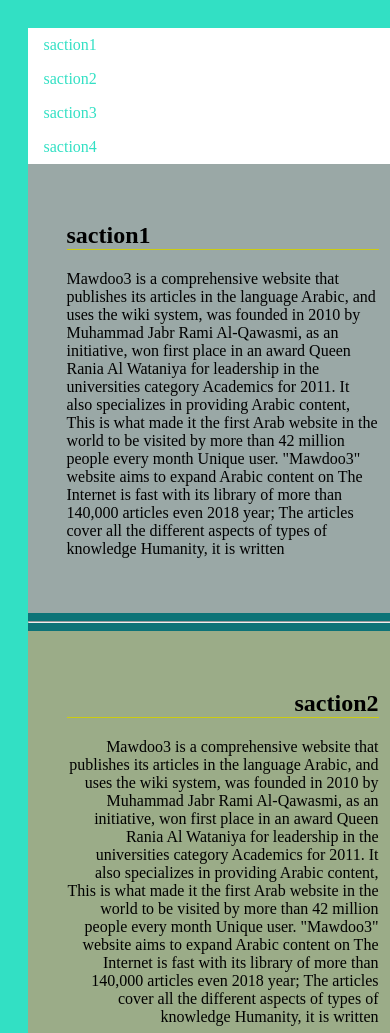
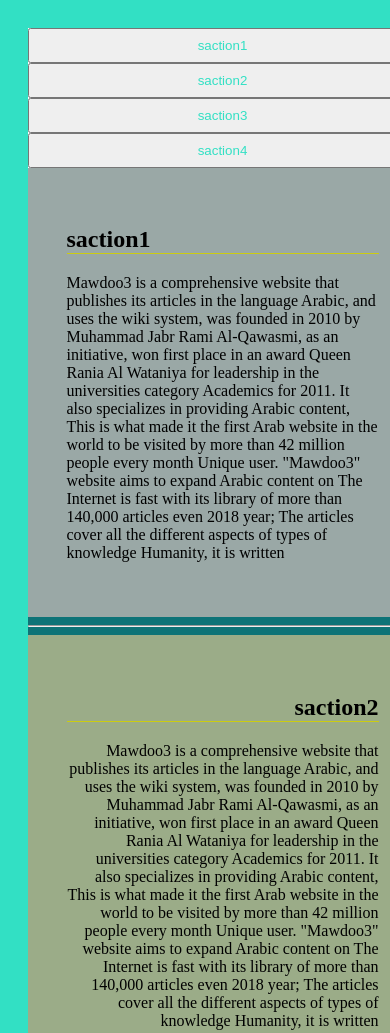
Before and after one commit to sultan-howaymel/Project-landing-page, a plain HTML site: page landing-page.html in a window 390 px wide. Shown: the top 1033 px of the page. Drawn offline with Linux system fonts and the light colour scheme.

Commit message:
finl-alll

```diff
--- a/app.js
+++ /dev/null
@@ -1 +0,0 @@
-const saction1 = document.getElementById("header");
--- a/styles.css
+++ b/css/styles.css
@@ -22,7 +22,7 @@ header li :hover {
   width: 120%;
   height: 150%;
 }
-header li a {
+header button {
   display: block;
   text-decoration: none;
   color: #32e0c4;
@@ -45,7 +45,7 @@ header li {
     margin: 0%;
     height: auto;
   }
-  header li a {
+  header ul button {
     text-decoration: none;
     padding: 8px 16px;
     width: 100%;
--- /dev/null
+++ b/js/app.js
@@ -0,0 +1,19 @@
+
+function myFunction1() {
+  var elmnt = document.getElementById("section1");
+  elmnt.scrollIntoView();
+}
+ function myFunction2() {
+  var elmnt = document.getElementById("section2");
+  elmnt.scrollIntoView();
+}
+
+function myFunction3() {
+  var elmnt = document.getElementById("section3");
+  elmnt.scrollIntoView();
+}
+
+function myFunction4() {
+  var elmnt = document.getElementById("section4");
+  elmnt.scrollIntoView();
+}
--- a/landing-page.html
+++ b/landing-page.html
@@ -4,17 +4,18 @@
     <meta charset="UTF-8" />
     <meta name="viewport" content="width=device-width, initial-scale=1.0" />
     <title>Document</title>
-    <link rel="stylesheet" href="styles.css" />
+    <link rel="stylesheet" href="css/styles.css" />
   </head>
 
   <body>
     <div class="container">
       <header id="header">
         <ul>
-  <li> <a href="#section1">saction1</a></li>
-  <li> <a href="#section2">saction2</a></li>
-  <li> <a href="#section3">saction3</a></li>
-  <li> <a href="#section4">saction4</a></li>
+  <button onclick="myFunction1()">saction1</button>
+   <button onclick="myFunction2()">saction2</button>
+
+  <button onclick="myFunction3()">saction3</button>
+  <button onclick="myFunction4()">saction4</button>
         </ul>
       </header>
       <section class="section" >
@@ -88,7 +89,7 @@ Humanity, it is written            </p>
       <footer class="footer">
         <a link href="www.github.com"> @sultan.Dev</a>
       </footer>
-      <script src="/app.js"></script>
+      <script src="js/app.js"></script>
     </div>
   </body>
 </html>
```
Also changed, not shown: 1 other file.
